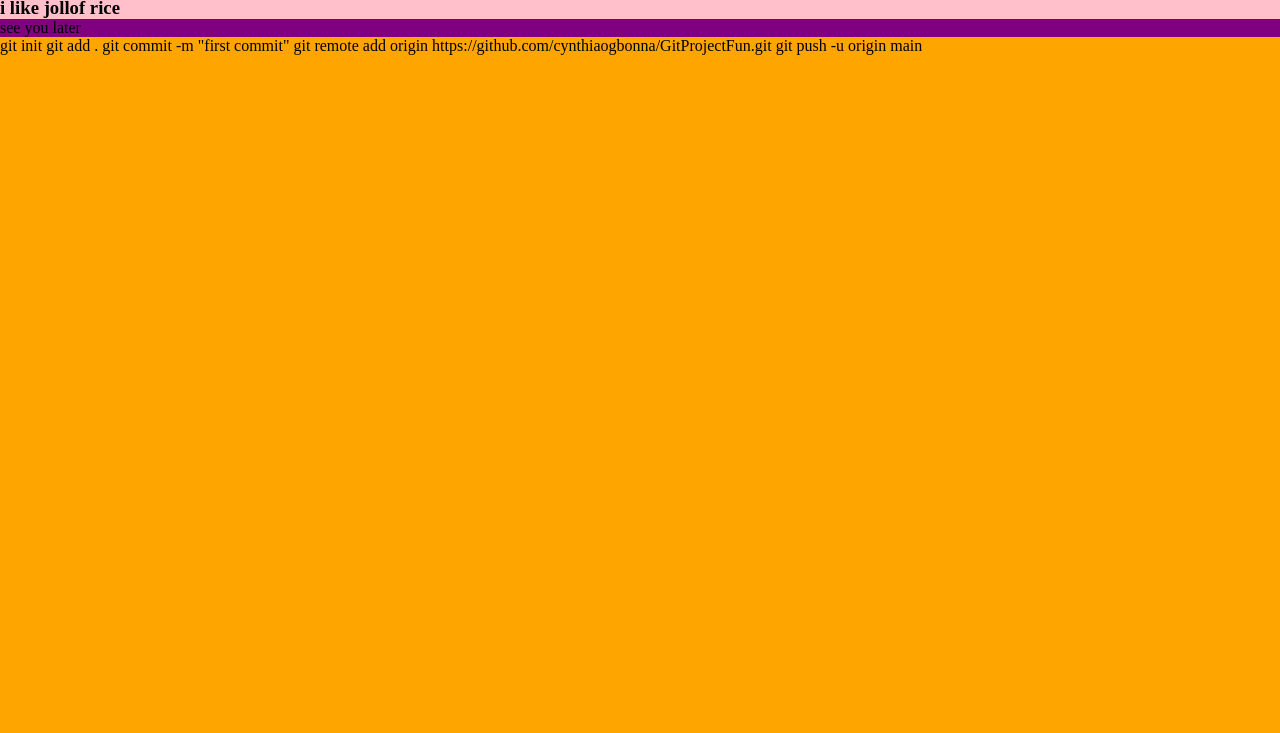
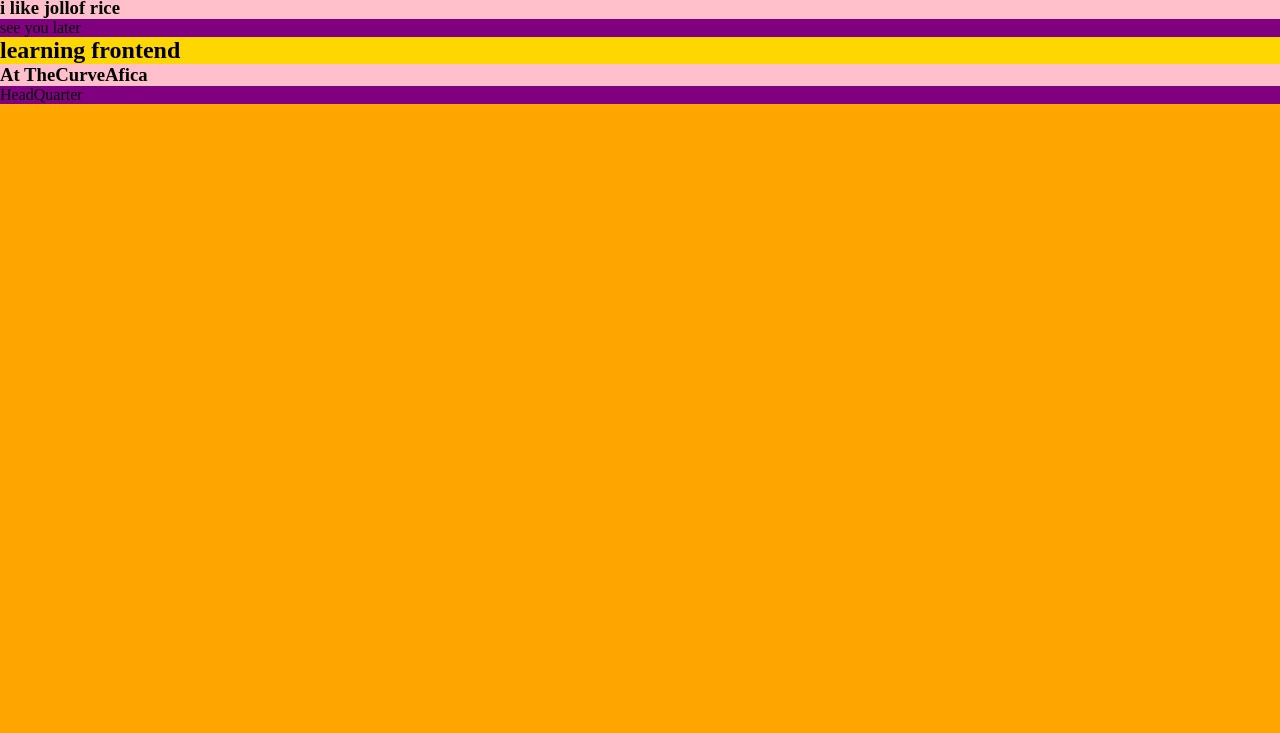
Before and after one commit to cynthiaogbonna/GitProjectFun, a website: page index.html in a window 1280 px wide. Shown: the part 67-800 px from the top of the page. Drawn offline with Linux system fonts and the light colour scheme.

```diff
--- a/index.html
+++ b/index.html
@@ -11,13 +11,9 @@
     <h2>i love mangos</h2>
     <h3>i like jollof rice</h3>
     <p>see you later</p>
+
+    <h2>learning frontend</h2>
+    <h3>At TheCurveAfica</h3>
+    <p>HeadQuarter</p>
 </body>
 </html>
-
-
-
-git init
-git add .
-git commit -m "first commit"
-git remote add origin https://github.com/cynthiaogbonna/GitProjectFun.git
-git push -u origin main
```
